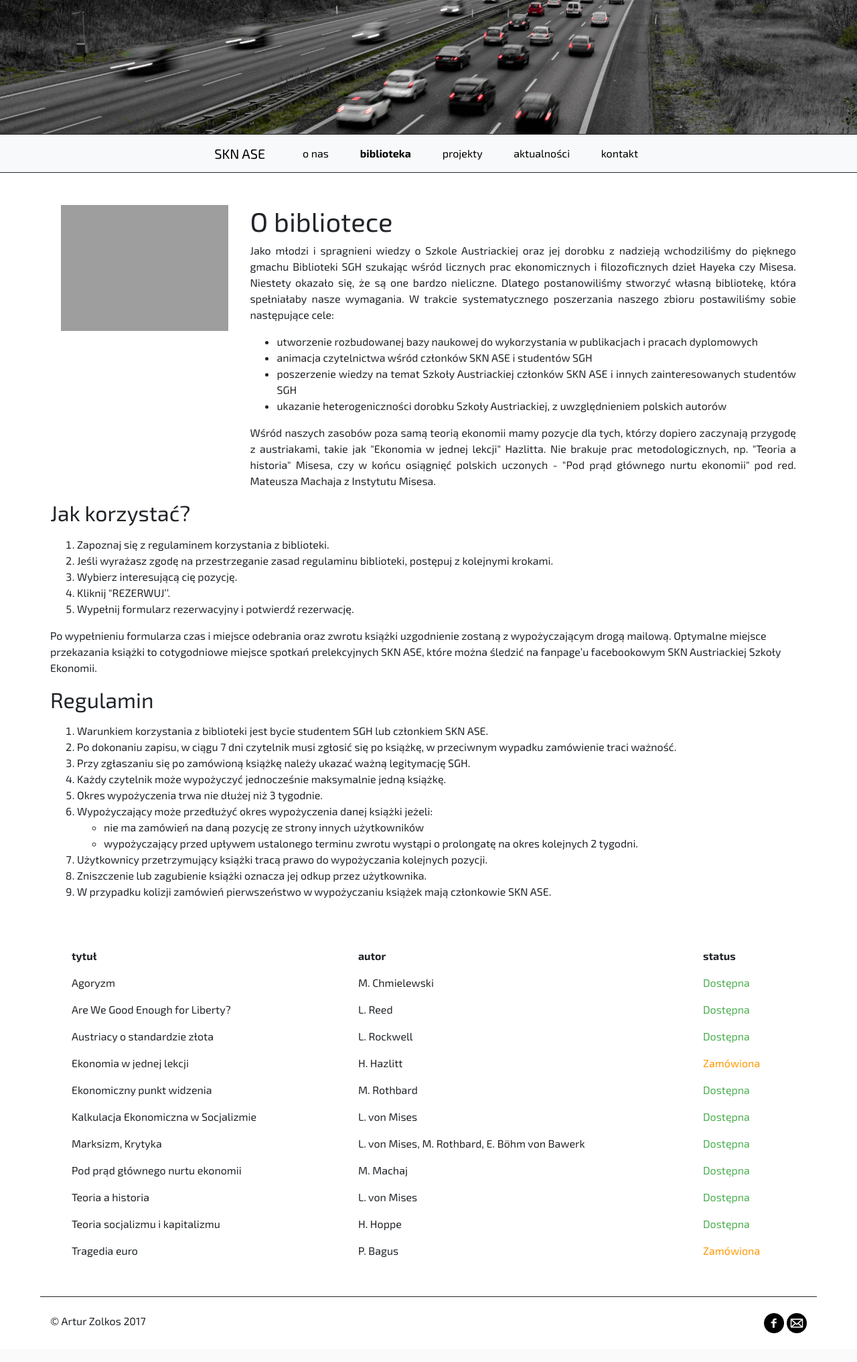
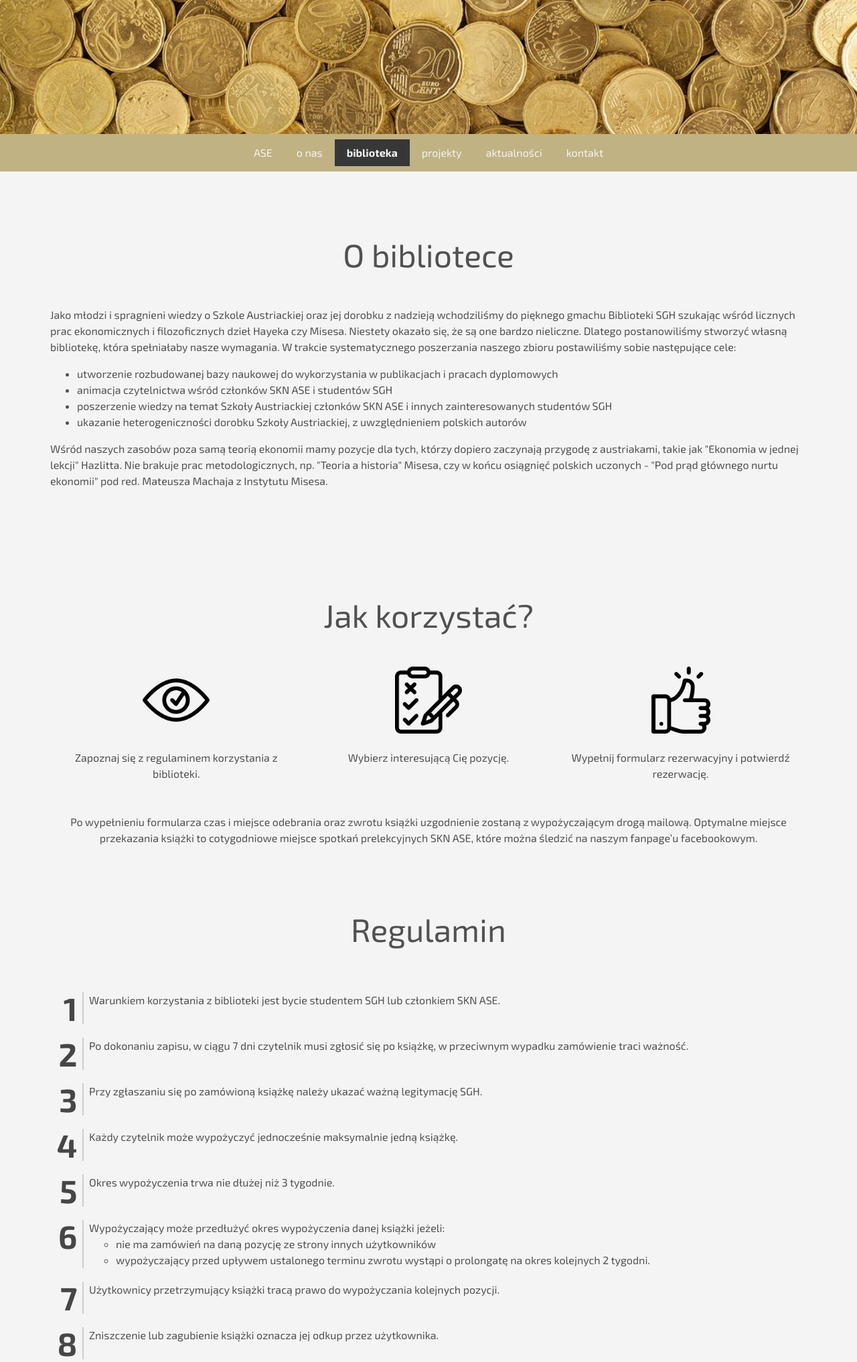
Before and after one commit to azolkos/sknase, a Django app: page /biblioteka/ in a window 1280 px wide. Shown: the top 2033 px of the page at 67% size. Before the commit the page ends 1990 px from the top, so only its background shows below. Run offline with Django 3.2, Linux system fonts and the light colour scheme; data comes from the database, SQL or seed files in the repository; some libraries are stand-ins or nearby versions; grey boxes are pictures that could not be loaded.

Commit message:
Major visual rework. 1. Changed box model 2. Changed navbar visuals 3. Changed library layout 4. Added temp icons in library. 5. Changed booklist visuals and behaviour.

```diff
--- a/static/css/linkstyle.css
+++ b/static/css/linkstyle.css
@@ -1,5 +1,11 @@
 /* Effect 1: Brackets */
-.cl-effect-1 a::before,
+.cl-effect-1 li:hover {
+	background-color: #DCD0C0;
+}
+.cl-effect-1 li {
+	padding: 0px 10px;
+}
+/* .cl-effect-1 a::before,
 .cl-effect-1 a::after {
 	display: inline-block;
 	opacity: 0;
@@ -32,4 +38,4 @@
 	-webkit-transform: translateX(0px);
 	-moz-transform: translateX(0px);
 	transform: translateX(0px);
-}
+} */
--- a/static/css/master.css
+++ b/static/css/master.css
@@ -2,7 +2,9 @@ html, body {
 	font-family: 'Exo 2', sans-serif;
 	font-size: medium;
 	height: 100%;
-    margin: 0;
+	margin: 0;
+	color: #515151;
+	background-color: #f4f4f4;
 }
 
 /* BACKGROUNDS */
@@ -13,8 +15,9 @@ html, body {
     background-size: cover;
 }
 .bg_main {
-    background-image: url('../img/backgrounds/bg_main.jpg');
-	height: calc(100% - 58px);
+	background-image: url('../img/backgrounds/bg_main.jpg');
+	background-color: #557a95;
+	height: calc(100% - 56px);
 	background-attachment: fixed;
 }
 .bg_onas {
@@ -61,7 +64,7 @@ section h1 {
 	z-index: 2;
 	-webkit-transform: translate(-50%, -50%);
 	transform: translate(-50%, -50%);
-	color: #fff;
+	color: #f4f4f4;
 	font : normal 400 64px/1 'Josefin Sans', sans-serif;
 	text-align: center;
 	white-space: nowrap;
@@ -77,7 +80,7 @@ section h1 {
 	width: 46px;
 	height: 46px;
 	margin-left: -23px;
-	border: 1px solid #fff;
+	border: 1px solid #f4f4f4;
 	border-radius: 100%;
 	box-sizing: border-box;
 }
@@ -89,8 +92,8 @@ section h1 {
 	width: 16px;
 	height: 16px;
 	margin: -12px 0 0 -8px;
-	border-left: 1px solid #fff;
-	border-bottom: 1px solid #fff;
+	border-left: 1px solid #f4f4f4;
+	border-bottom: 1px solid #f4f4f4;
 	-webkit-transform: rotate(-45deg);
 	transform: rotate(-45deg);
 	box-sizing: border-box;
@@ -104,7 +107,7 @@ section h1 {
 	display: inline-block;
 	-webkit-transform: translate(0, -50%);
 	transform: translate(0, -50%);
-	color: #fff;
+	color: #f4f4f4;
 	font : normal 400 20px/1 'Josefin Sans', sans-serif;
 	letter-spacing: .1em;
 	text-decoration: none;
@@ -119,9 +122,11 @@ a:link, a:visited, a:hover, a:active {
 }
 
 #NAVIGATION {
-	margin-bottom: 48px;
-	border-top: 1px solid;
-	border-bottom: 1px solid;
+	z-index: 9999;
+}
+
+.navlink {
+	color: #f4f4f4;
 }
 
 /* The sticky class is added to the navbar with JS when it reaches its scroll position */
@@ -132,12 +137,33 @@ a:link, a:visited, a:hover, a:active {
 }
 
 .sticky + #CONTENT {
-	padding-top: 98px;
+	padding-top: 56px;
 }
 
-#CONTENT {
+.section_title h2 {
+	font-size: 48px;
+}
+
+.inside_row {
+	padding-top: 48px;
 	padding-bottom: 48px;
-	max-width: 1160px;
+	max-width: 1160px
+}
+
+.section_title {
+	margin-bottom: 48px;
+}
+
+.section_content {
+	overflow: auto;
+	margin-bottom: 48px;
+}
+
+.floating_item {
+	float: left;
+	width: 33.33%;
+	padding-left: 24px;
+	padding-right: 24px;
 }
 
 #FOOTER {
@@ -175,3 +201,119 @@ input {
 textarea {
 	width: 100%;
 }
+
+.headrow {
+	margin-top: 48px;
+}
+
+.icon_box3 {
+	width: 100%;
+	background-position: center;
+    background-repeat: no-repeat;
+	height: 100px;
+	background-size: contain;
+}
+#PRZECZYTAJ {
+	background-image: url('../img/icons/003-eye.png');
+}
+#WYBIERZ {
+	background-image: url('../img/icons/002-clipboard.png')
+}
+#WYPELNIJ {
+	background-image: url('../img/icons/001-like.png')
+}
+.text_box3 {
+	margin-top: 24px;
+}
+
+ol.simple-list {
+    list-style-type: none;
+    list-style-type: decimal !ie; /*IE 7- hack*/
+
+    margin: 0;
+    margin-left: 3em;
+    padding: 0;
+
+    counter-reset: li-counter;
+}
+ol.simple-list > li{
+    position: relative;
+    margin-bottom: 20px;
+    padding-left: 0.5em;
+    min-height: 3em;
+    border-left: 2px solid #CCCCCC;
+}
+ol.simple-list > li:before {
+    position: absolute;
+    top: 0;
+    left: -1em;
+    width: 0.8em;
+
+    font-size: 3em;
+    line-height: 1;
+    font-weight: bold;
+    text-align: right;
+    color: #464646;
+
+    content: counter(li-counter);
+    counter-increment: li-counter;
+}
+
+.collapsible {
+    cursor: pointer;
+    padding: 24px;
+    width: 100%;
+    border: none;
+	display: table;
+	overflow: auto;
+	font-weight: bold;
+	background-color: #f4f4f4;
+}
+
+.active, .collapsible:hover {
+	background-color: #373737;
+	color: #f4f4f4;
+}
+
+.notcollapsible {
+	background-color: #C0B283;
+	font-weight: bold;
+	padding: 24px;
+	width: 100%;
+	display: table;
+	overflow: auto;
+	border: none;
+	color: #f4f4f4;
+}
+
+.book_author, .book_title, .book_status {
+	float: left;
+}
+
+.book_title, .book_author {
+	padding-left: 24px;
+	text-align: left;
+	width: 40%;
+}
+
+.book_status {
+	width: 20%;
+	text-align: right;
+	padding-right: 24px;
+}
+
+.book_content {
+    padding: 0 24px;
+    max-height: 0;
+    overflow: hidden;
+	transition: max-height 0.2s ease-out;
+	background-color: white;
+}
+
+.book_content a {
+	color: #C0B283;
+}
+
+.w3-button:hover {
+	background-color: #C0B283 !important;
+}
--- a/templates/biblioteka.html
+++ b/templates/biblioteka.html
@@ -4,13 +4,14 @@
 
 {% block content %}
 
-	<div class="w3-row">
-		<div class="w3-container w3-hide-small w3-mobile w3-col m3">
-			<img src="/static/img/sectionIcons/biblioteka_icon.png" style="width: 100%">
+	<!-- WSTĘP DO BIBLIOTEKI -->
+	<div class="headrow">
+		<div class="container-fluid inside_row">
+			<div class="section_title w3-center">
+				<h2>O bibliotece</h2>
 			</div>
+			<div class="section_content">
 
-		<div class="w3-container w3-col m9 w3-justify">
-			<h1>O bibliotece</h1>
 				<p>
 					Jako młodzi i spragnieni wiedzy o Szkole Austriackiej oraz jej dorobku z nadzieją wchodziliśmy do pięknego gmachu Biblioteki SGH szukając wśród licznych prac ekonomicznych i filozoficznych dzieł Hayeka czy Misesa. Niestety okazało się, że są one bardzo nieliczne. Dlatego postanowiliśmy stworzyć własną bibliotekę, która spełniałaby nasze wymagania. W trakcie systematycznego poszerzania naszego zbioru postawiliśmy sobie następujące cele:
 					<ul>
@@ -22,26 +23,53 @@
 					Wśród naszych zasobów poza samą teorią ekonomii mamy pozycje dla tych, którzy dopiero zaczynają przygodę z austriakami, takie jak "Ekonomia w jednej lekcji" Hazlitta. Nie brakuje prac metodologicznych, np. "Teoria a historia" Misesa, czy w końcu osiągnięć polskich uczonych - "Pod prąd głównego nurtu ekonomii" pod red. Mateusza Machaja z Instytutu Misesa.
 				</p>
 
+				<div class="w3-text-red">
+						{{ form.name.errors }}
+						{{ form.surname.errors }}
+						{{ form.email.errors }}
+						{{ form.emailConf.errors }}
+						{{ form.phone.errors }}
+				</div>
+
+			</div>
 		</div>
 	</div>
 
-	<div>
+	<!-- JAK KORZYSTAĆ? -->
+	<div class="nextrow">
+		<div class="container-fluid inside_row">
+			<div class="section_title w3-center">
 				<h2>Jak korzystać?</h2>
+			</div>
+			<div class="section_content w3-center">
+				<div class="floating_item">
+					<div id="PRZECZYTAJ" class="icon_box3"></div>
+					<div class="text_box3">Zapoznaj się z regulaminem korzystania z biblioteki.</div>
+				</div>
+				<div class="floating_item">
+					<div id="WYBIERZ" class="icon_box3"></div>
+					<div class="text_box3">Wybierz interesującą Cię pozycję.</div>
+				</div>
+				<div class="floating_item">
+					<div id="WYPELNIJ" class="icon_box3"></div>
+					<div class="text_box3">Wypełnij formularz rezerwacyjny i potwierdź rezerwację.</div>
+				</div>
+			</div>
+			<div style="text-align: center">
+				Po wypełnieniu formularza czas i miejsce odebrania oraz zwrotu książki uzgodnienie zostaną z wypożyczającym drogą mailową. Optymalne miejsce przekazania książki to cotygodniowe miejsce spotkań prelekcyjnych SKN ASE, które można śledzić na naszym fanpage’u facebookowym.
+			</div>
+		</div>
+	</div>
+
+	<!-- REGULAMIN -->
+	<div class="nextrow">
+		<div class="container-fluid inside_row">
+			<div class="section_title w3-center">
+				<h2>Regulamin</h2>
+			</div>
+			<div class="section_content">
 				<p>
-				<ol>
-					<li>Zapoznaj się z regulaminem korzystania z biblioteki.</li>
-					<li>Jeśli wyrażasz zgodę na przestrzeganie zasad regulaminu biblioteki, postępuj z kolejnymi krokami.</li>
-					<li>Wybierz interesującą cię pozycję.</li>
-					<li>Kliknij "REZERWUJ’’.</li>
-					<li>Wypełnij formularz rezerwacyjny i potwierdź rezerwację.</li>
-				</ol>
-				<p>
-					Po wypełnieniu formularza czas i miejsce odebrania oraz zwrotu książki uzgodnienie zostaną z wypożyczającym drogą mailową. Optymalne miejsce przekazania książki to cotygodniowe miejsce spotkań prelekcyjnych SKN ASE, które można śledzić na fanpage’u facebookowym SKN Austriackiej Szkoły Ekonomii.
-				</p>
-			</p>
-			<h2>Regulamin</h2>
-			<p>
-				<ol>
+					<ol class="simple-list">
 						<li>Warunkiem korzystania z biblioteki jest bycie studentem SGH lub członkiem SKN ASE.</li>
 						<li>Po dokonaniu zapisu, w ciągu 7 dni czytelnik musi zgłosić się po książkę, w przeciwnym wypadku zamówienie traci ważność.</li>
 						<li>Przy zgłaszaniu się po zamówioną książkę należy ukazać ważną legitymację SGH.</li>
@@ -59,30 +87,23 @@
 					</ol>
 				</p>
 			</div>
-
-	<div class="w3-text-red">
-		{{ form.name.errors }}
-		{{ form.surname.errors }}
-		{{ form.email.errors }}
-		{{ form.emailConf.errors }}
-		{{ form.phone.errors }}
+		</div>
 	</div>
 
-	<div class="w3-row w3-container" style="padding-top: 48px">
-		<div class="table-responsive">
-		<table class="w3-table">
-			<thead>
-				<tr>
-					<th>tytuł</th>
-					<th>autor</th>
-					<th>status</th>
-				</tr>
-			</thead>
-			<tbody>
+	<!-- BIBLIOTEKA -->
+	<div class="nextrow">
+		<div class="container-fluid inside_row">
+
+			<button class="notcollapsible">
+				<div class="book_title">tytuł</div>
+				<div class="book_author">autor</div>
+				<div class="book_status">status</div>
+			</button>
+
 			{% for book in b %}
-				<tr id="title-{{book.id}}" onclick="bookInfo('{{book.id}}')" class="w3-hover-opacity" style="cursor: pointer;">
-					<td>{{ book.title }}</td>
-					<td>
+			<button class="collapsible">
+				<div class="book_title">{{ book.title }}</div>
+				<div class="book_author">
 					{% if book.authors.all|length > 1 %}
 						{% for author in book.authors.all %}
 							{% if forloop.revcounter0 != 0 %}
@@ -97,21 +118,20 @@
 							{{ author.last_name }}
 						{% endfor %}
 					{% endif %}
-					</td>
-					<td>
+				</div>
+				<div class="book_status">
 					{% load status_filter %}
 					{% if book.id|getStatus == 4 %}
-							<span class="w3-text-orange">Zamówiona</span>
+						<span class="w3-text-yellow">Zamówiona</span>
 					{% elif book.id|getStatus == 5 %}
 						<span class="w3-text-red">Wypożyczona ({{ book.id|dueDate|date:"d-m-Y" }})</span>
 					{% else %}
 						<span class="w3-text-green">Dostępna</span>
 					{% endif %}
-					</td>
-				</tr>
-				<tr id='content-{{book.id}}' class="w3-hide">
-					<td colspan="3">
-						<div class="w3-container" style="border-left: solid;">
+				</div>
+			</button>
+			<div class="book_content">
+				<div class="container-fluid" style="padding-top: 24px;">
 						<h4>Tematyka:</h4>
 						<p>
 							{% for tag in book.tags.all %}
@@ -127,16 +147,44 @@
 							{{ book.description|safe }}
 						</p>
 						<p><b>Liczba stron: </b>{{ book.pages }}</p>
-							<p><button onclick="orderForm({{ book.id }})" class="w3-button w3-black">REZERWUJ</button></p>
+						<p><button onclick="orderForm({{ book.id }})" class="w3-button" style="background-color: #373737; color: #f4f4f4;">REZERWUJ</button></p>
 						{% include "orderForm.html" %}
 					</div>
-						<div style="padding-bottom: 32px"></div>
-					</td>
-				</tr>
+			</div>
 			{% endfor %}
-			</tbody>
-		</table>
+
 		</div>
 	</div>
 
+	<script>
+		var coll = document.getElementsByClassName("collapsible");
+		var i;
+
+		for (i = 0; i < coll.length; i++) {
+			coll[i].addEventListener("click", function() {
+			this.classList.toggle("active");
+			var content = this.nextElementSibling;
+			if (content.style.maxHeight){
+				content.style.maxHeight = null;
+			} else {
+				content.style.maxHeight = content.scrollHeight + "px";
+			}
+			});
+		}
+	</script>
+
+	<!-- <div class="w3-row">
+		<div class="w3-container w3-hide-small w3-mobile w3-col m3">
+			<img src="/static/img/sectionIcons/biblioteka_icon.png" style="width: 100%">
+		</div>
+	</div>
+
+	<div class="w3-text-red">
+		{{ form.name.errors }}
+		{{ form.surname.errors }}
+		{{ form.email.errors }}
+		{{ form.emailConf.errors }}
+		{{ form.phone.errors }}
+	</div> -->
+
 {% endblock %}
--- a/templates/index.html
+++ b/templates/index.html
@@ -68,26 +68,27 @@
 	</script>
 
 	<!-- NAVIGATION -->
-	<nav id="NAVIGATION" class="navbar navbar-expand-sm navbar-light bg-light cl-effect-1" data-toggle="affix" >
+	<nav id="NAVIGATION" class="navbar navbar-expand-sm navbar-light cl-effect-1" data-toggle="affix" style="background-color: #C0B283">
 		<div class="mx-auto d-sm-flex d-block flex-sm-nowrap">
-			<a id="home" href="/" class="navbar-brand w3-text-black w3-hover-none" {% if request.path == '/' %}style="font-weight: bold"{% endif %}>SKN ASE</a>
+			<!-- <div class="navbar-header"><span class="navbar-brand">LOGO</span></div> -->
 			<button class="navbar-toggler" type="button" data-toggle="collapse" data-target="#MAINNAVBAR" aria-expanded="false" aria-label="Toggle navigation">
 				<span class="navbar-toggler-icon"></span>
 			</button>
 			<div class="collapse navbar-collapse text-center" id="MAINNAVBAR">
 				<ul class="navbar-nav">
-					<li class="nav-item"><a href="/onas" class="nav-link w3-text-black w3-hover-none" {% if request.path == '/onas/' %}style="font-weight: bold"{% endif %}>o nas</a></li>
-					<li class="nav-item"><a href="/biblioteka" class="nav-link w3-text-black w3-hover-none" {% if request.path == '/biblioteka/' %}style="font-weight: bold"{% endif %}>biblioteka</a></li>
-					<li class="nav-item"><a href="/projekty" class="nav-link w3-text-black w3-hover-none" {% if request.path == '/projekty/' %}style="font-weight: bold"{% endif %}>projekty</a></li>
-					<li class="nav-item"><a href="/aktualnosci" class="nav-link w3-text-black w3-hover-none" {% if request.path == '/aktualnosci/' %}style="font-weight: bold"{% endif %}>aktualności</a></li>
-					<li class="nav-item"><a href="/kontakt" class="nav-link w3-text-black w3-hover-none" {% if request.path == '/kontakt/' %}style="font-weight: bold"{% endif %}>kontakt</a></li>
+					<li class="nav-item" {% if request.path == '/' %}style="background-color: #373737; font-weight: bold"{% endif %}><a href="/" class="nav-link w3-hover-none" style="color: #f4f4f4;">ASE</a></li>
+					<li class="nav-item" {% if request.path == '/onas/' %}style="background-color: #373737; font-weight: bold"{% endif %}><a href="/onas" class="nav-link w3-hover-none" style="color: #f4f4f4;">o nas</a></li>
+					<li class="nav-item" {% if request.path == '/biblioteka/' %}style="background-color: #373737; font-weight: bold"{% endif %}><a href="/biblioteka" class="nav-link w3-hover-none" style="color: #f4f4f4;">biblioteka</a></li>
+					<li class="nav-item" {% if request.path == '/projekty/' %}style="background-color: #373737; font-weight: bold"{% endif %}><a href="/projekty" class="nav-link w3-hover-none" style="color: #f4f4f4;">projekty</a></li>
+					<li class="nav-item" {% if request.path == '/aktualnosci/' %}style="background-color: #373737; font-weight: bold"{% endif %}><a href="/aktualnosci" class="nav-link w3-hover-none" style="color: #f4f4f4;">aktualności</a></li>
+					<li class="nav-item" {% if request.path == '/kontakt/' %}style="background-color: #373737; font-weight: bold"{% endif %}><a href="/kontakt" class="nav-link w3-hover-none" style="color: #f4f4f4;">kontakt</a></li>
 				</ul>
 			</div>
 		</div>
 	</nav>
 
 	<!-- CONTENT -->
-	<div id="CONTENT" class="container-fluid">
+	<div id="CONTENT">
 		{% block content %}{% endblock %}
 	</div>
 
--- a/templates/orderForm.html
+++ b/templates/orderForm.html
@@ -1,5 +1,5 @@
 <div id="form-{{book.id}}" class="w3-modal">
-	<div class="w3-modal-content w3-card-4 w3-animate-zoom" style="max-width:500px">
+	<div class="w3-modal-content w3-card-4 w3-animate-zoom" style="max-width:500px; padding-top: 16px">
 		<div class="w3-container">
 			<h3>Rezerwacja:</h3> <h2>{{book.title}}</h2>
 			<span onclick="closeForm({{ book.id }})" class="w3-button w3-xlarge w3-hover-red w3-display-topright" title="zamknij">X</span>
@@ -31,7 +31,7 @@
 					<input type="hidden" name="book_id" value="{{ book.id }}">
 				</table>
 				<div class="w3-padding-16">
-					<input type="submit" value="REZERWUJ" class="w3-button w3-black" style="width: 100%"">
+					<input type="submit" value="REZERWUJ" class="w3-button" style="background-color: #373737; color: #f4f4f4; width: 100%">
 				</div>
 			</form>
 
```
Also changed, not shown: templates/aktualnosci.html (+16 -11 lines), templates/kontakt.html (+13 -9 lines), templates/mainPage.html (+9 -4 lines), templates/onas.html (+8 -8 lines), templates/projekty.html (+10 -10 lines), templates/rezerwacja.html (+15 -4 lines), static/img/backgrounds/bg_main.jpg, static/img/icons/001-like.png (added), static/img/icons/002-clipboard.png (added), static/img/icons/003-eye.png (added). Lines whose indentation alone changed are shown as unchanged.
